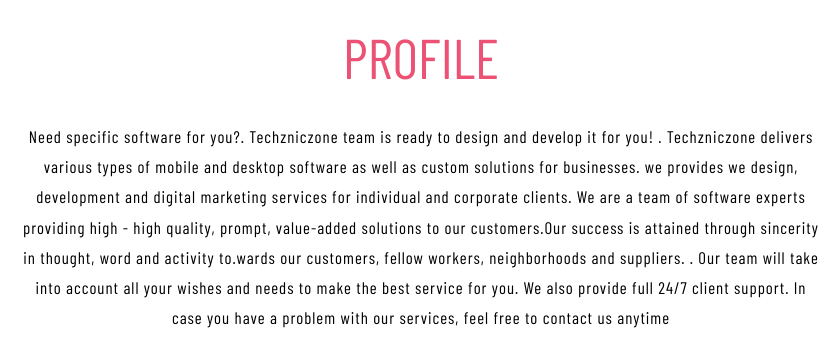
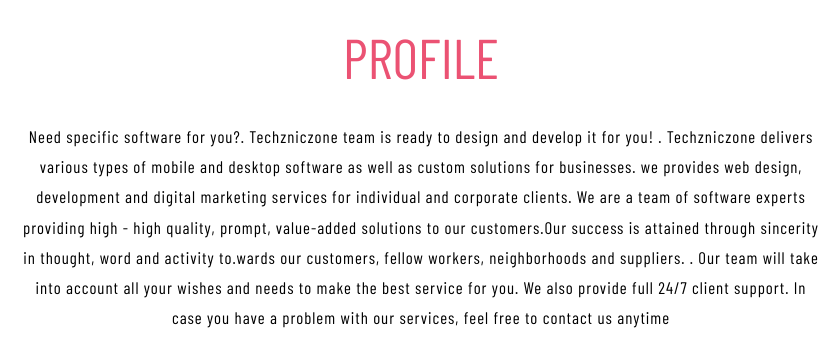
Before and after one commit to Techno-Official/updated, a plain HTML site: page index.html in a window 1280 px wide. Shown: the part 880-1243 px from the top of the page, 219-1059 px from the left. Drawn offline with nearby package versions, Linux system fonts and the light colour scheme; a web font is replaced by a local one.

Commit message:
site udpated

```diff
--- a/index.html
+++ b/index.html
@@ -167,7 +167,7 @@
 			<div class="main-about-grid text-center">
 				<p> Need specific software for you?. Techzniczone team is ready to design and develop it for you! .
 					Techzniczone delivers various types of mobile and desktop software as well as custom solutions for
-					businesses. we provides we design, development and digital marketing services for individual and
+					businesses. we provides web design, development and digital marketing services for individual and
 					corporate clients. We are a team of software experts providing high - high quality, prompt,
 					value-added solutions to our customers.Our success is attained through sincerity in thought, word
 					and activity to.wards our customers, fellow workers, neighborhoods and suppliers. . Our team will
```
